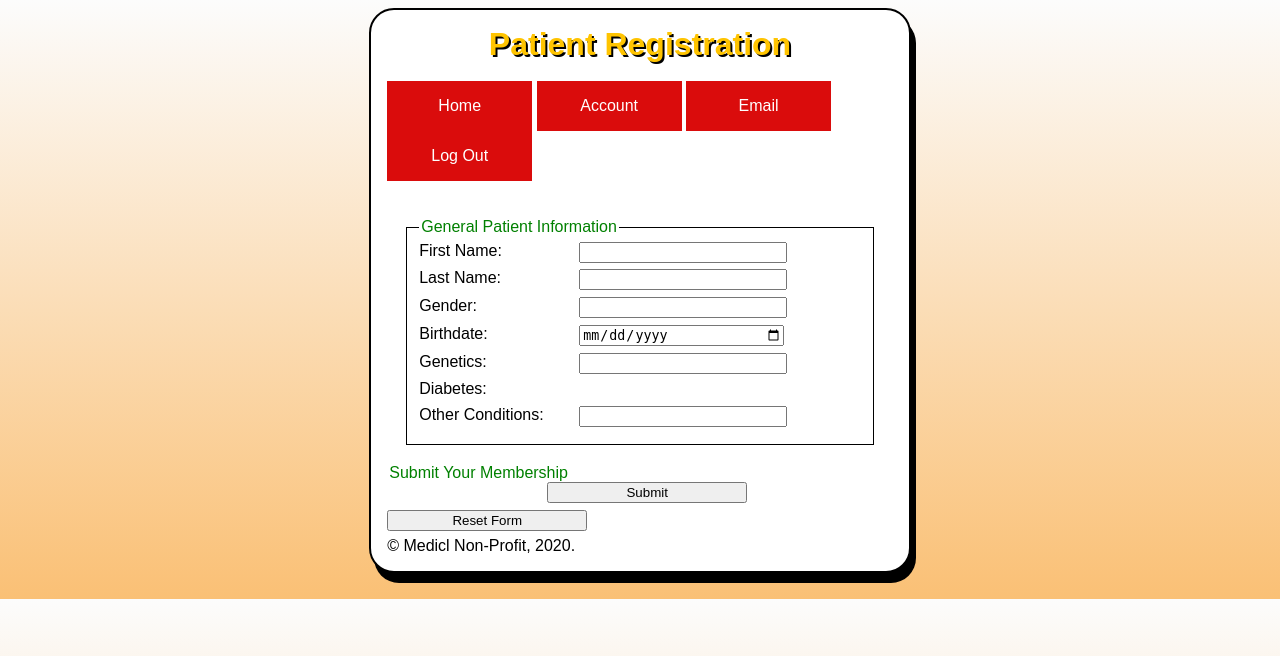
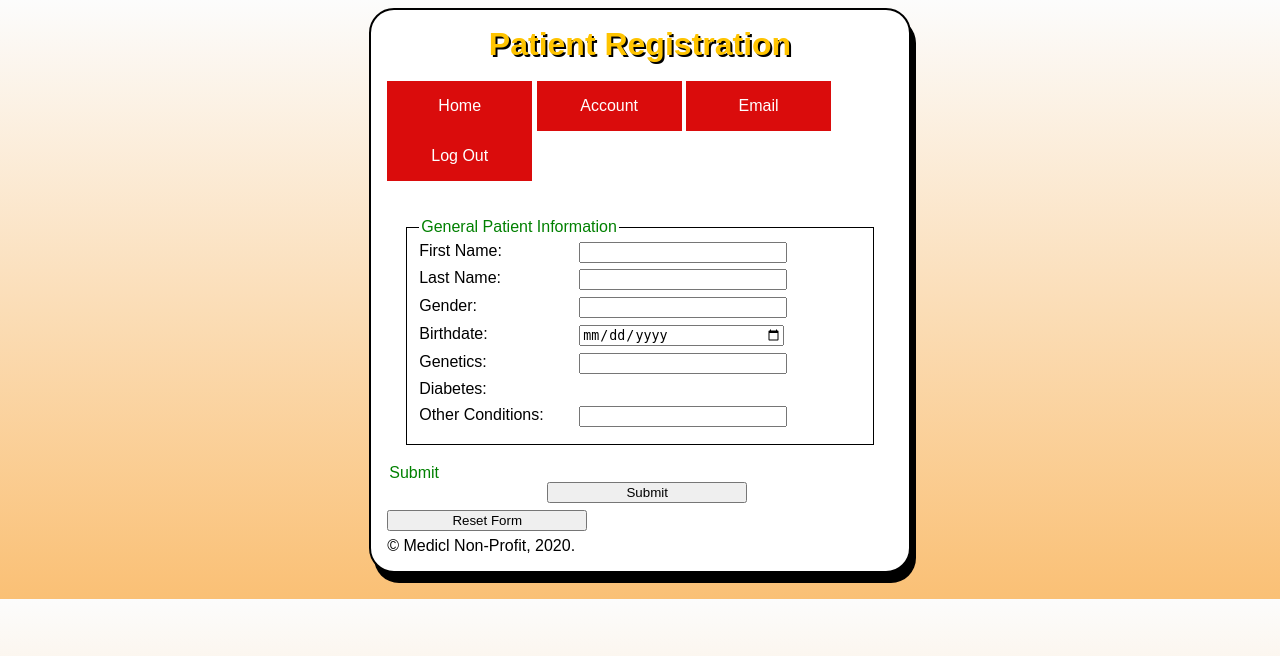
Before and after one commit to JacobPorterUtulsa/MedicalNonProfit, a PHP site: page /Scripts/landingPage.php in a window 1280 px wide. Shown: the top 656 px of the page. Run offline with PHP 8.4, Linux system fonts and the light colour scheme.

Commit message:
Update landingPage.php

```diff
--- a/ScrumProj/Scripts/landingPage.php
+++ b/ScrumProj/Scripts/landingPage.php
@@ -28,7 +28,7 @@
                     <label>Diabetes:</label><br>
 
                     <label>Other Conditions:</label>
-                    <input type="text" id = "other_conditions" name="other_conditions"><br>
+                    <input type="text" id = "other_conditions" min="0" max="250" name="other_conditions"><br>
 
                 </fieldset>
 ';
@@ -68,7 +68,7 @@
     ';
 */
     echo '
-        <legend>Submit Your Membership</legend>
+        <legend>Submit</legend>
             <div style="text-align: center;" id="buttons" class="pageButtons">
                 <label>&nbsp;</label>
                 <input type="submit" value="Submit">
```
